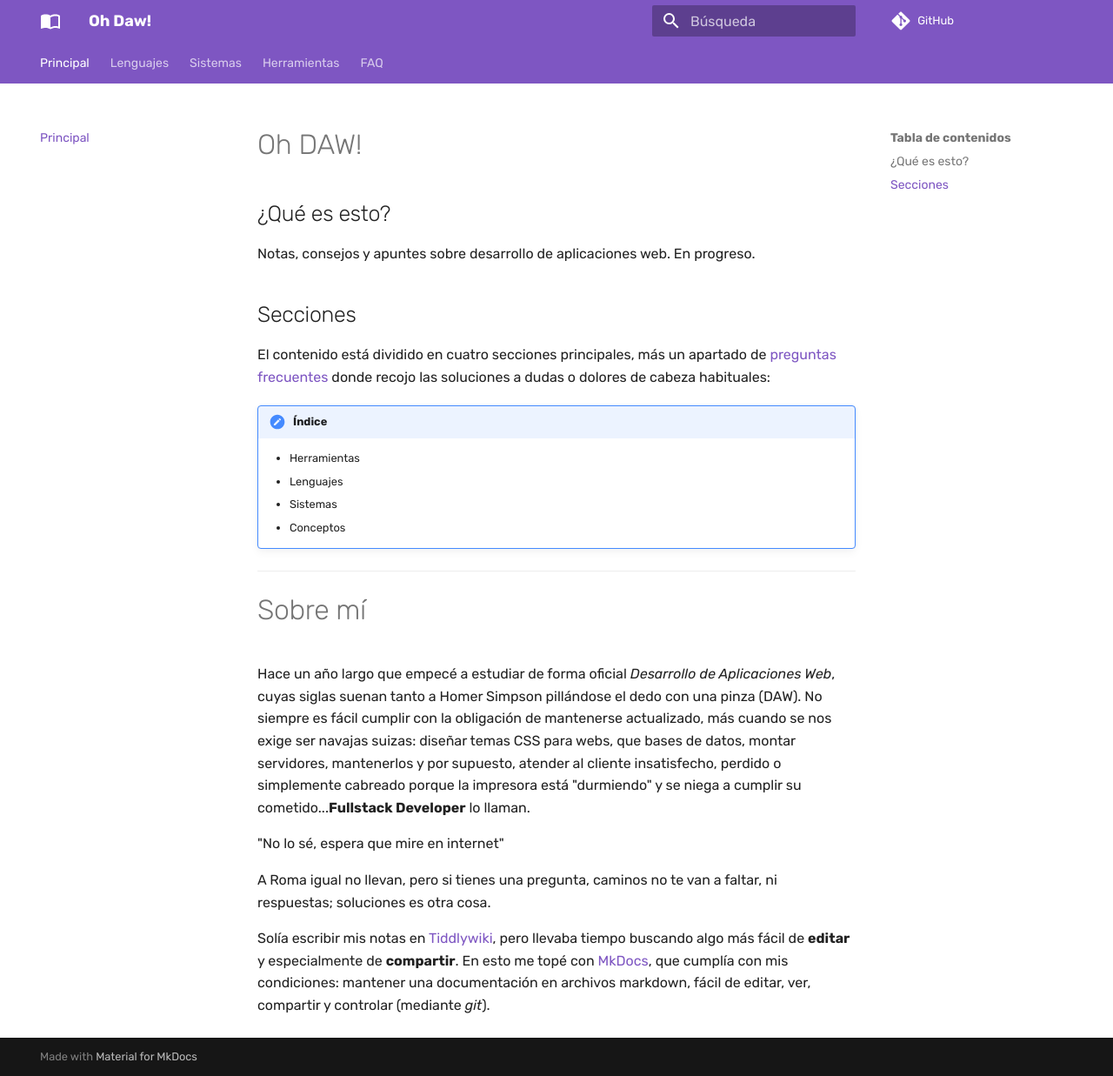
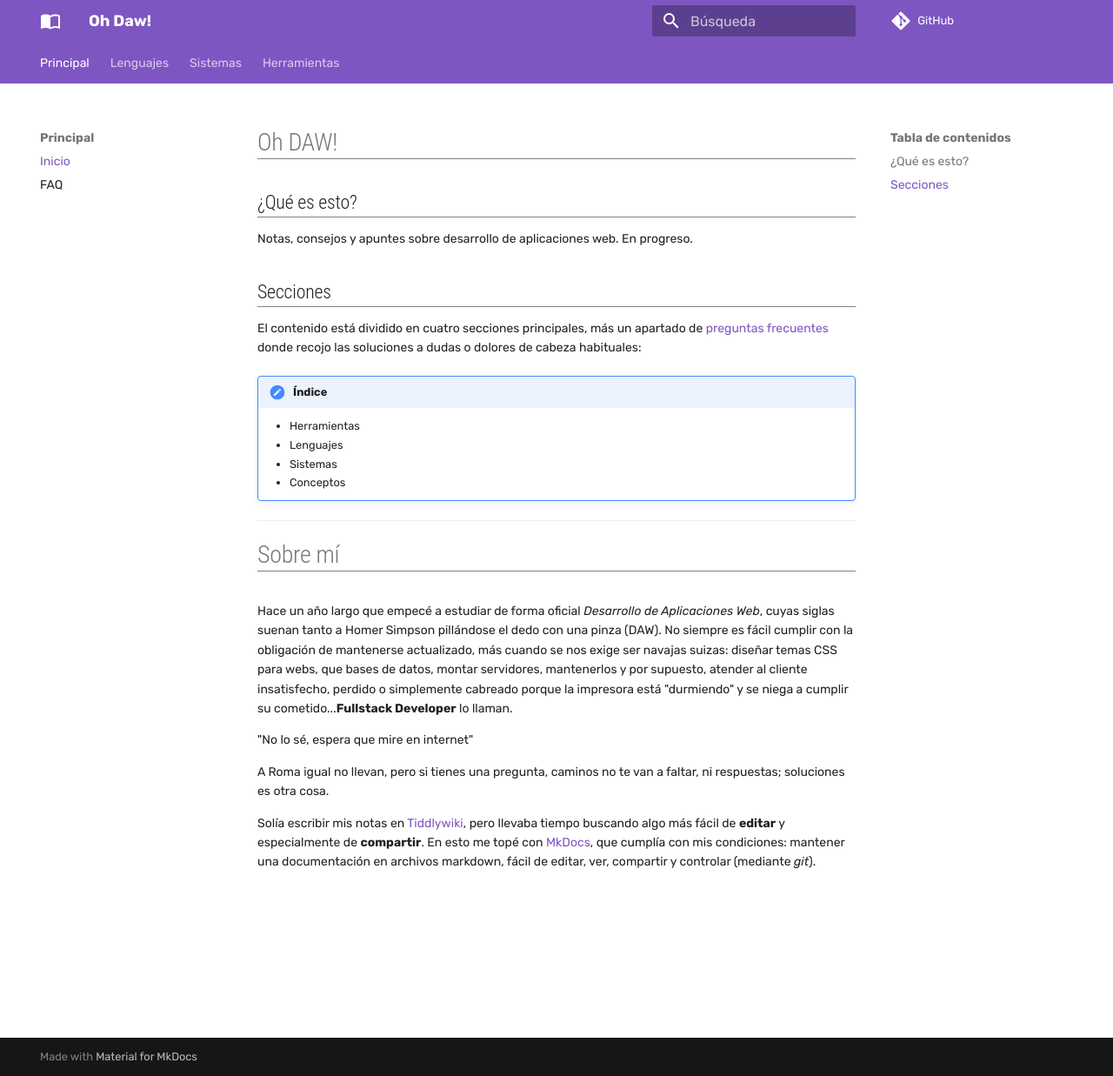
Before and after one commit to jaimeranchal/ohdaw, an MkDocs documentation site: the page built from docs/index.md, in a window 1280 px wide and 1237 px high. Shown: the whole window at 87% size. Built offline with MkDocs 1.6.1 and Material for MkDocs 9.7.7, drawn with Linux system fonts in a browser that asks for light colours; comment, search, counter and statistics services are not loaded.

Commit message:
Added custom css

```diff
--- /dev/null
+++ b/docs/stylesheets/extra.css
@@ -0,0 +1,13 @@
+div.md-content h1,h2,h3,h4,h5,h6{
+    font-family: "Roboto Condensed", sans-serif;
+}
+div.md-content h1,h2,h3{
+    border-bottom: 1px solid grey;
+}
+div.md-content article{
+    /*font-family: "Roboto Slab", Georgia, sans-serif;*/
+    font-size: 1.4em;
+}
+div.md-content li{
+    line-height: 1.2;
+}
--- a/mkdocs.yml
+++ b/mkdocs.yml
@@ -3,8 +3,47 @@ repo_url: https://github.com/jaimeranchal/ohdaw
 site_description: Notas de un desarrollador web
 site_author: Jaime Ranchal
 
+# Ajustes del tema
+theme:
+    language: es
+    name: material
+    features:
+        - tabs
+    palette:
+        scheme: default
+        primary: deep purple
+        accent: indigo
+    font:
+        text: Rubik
+        code: Fira Code
+    icon:
+        logo: material/book-open-blank-variant
+
+# Extensiones
+markdown_extensions:
+    - toc:
+        permalink: True
+    - admonition
+    - def_list
+    - pymdownx.details
+    - pymdownx.highlight
+    - pymdownx.tabbed
+    - pymdownx.superfences
+    - pymdownx.inlinehilite
+    - pymdownx.keys
+    - pymdownx.snippets:
+        base_path: '/home/jaime/Proyectos/ohdaw/docs/'
+        check_paths: true
+
+# Extra
+extra_css:
+    - stylesheets/extra.css
+
+# Árbol de documentos
 nav:
-    - Principal:  'index.md'
+    - Principal:
+        - Inicio: 'index.md'
+        - FAQ: 'FAQ/faq.md'
     - Lenguajes:
         - HTML:
             - Presentación: 'Lenguajes/html/intro.md'
@@ -66,32 +105,3 @@ nav:
             - Eclipse: 'Herramientas/IDE/eclipse.md'
         - Otros:
             - Maven: 'Herramientas/Otros/maven.md'
-    - FAQ: 'FAQ/faq.md'
-theme:
-    features:
-        - navigation.tabs
-    name: material
-    language: es
-    font:
-        text: Rubik
-        code: Fira Code
-    icon:
-        logo: material/book-open-blank-variant
-    palette:
-        scheme: default
-        primary: deep purple
-        accent: indigo
-markdown_extensions:
-    - toc:
-        permalink: True
-    - admonition
-    - def_list
-    - pymdownx.details
-    - pymdownx.highlight
-    - pymdownx.tabbed
-    - pymdownx.superfences
-    - pymdownx.inlinehilite
-    - pymdownx.keys
-    - pymdownx.snippets:
-        base_path: '/home/jaime/Proyectos/ohdaw/docs/'
-        check_paths: true
```
